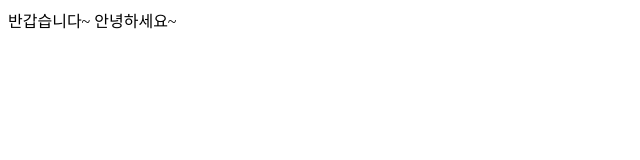
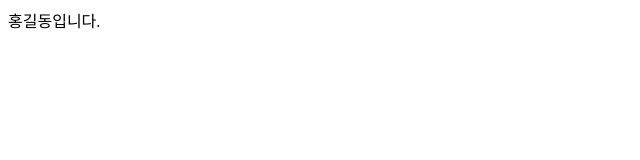
Before and after one commit to rla7166/test, a plain HTML site: page webtest/WebContent/index.html in a window 1280 px wide. Shown: the whole page, without its empty margins (0-640 px from the left). Drawn offline with Linux system fonts and the light colour scheme.

Commit message:
안녕하세요? 삭제 홍길동입니다 추가 공백라인 추가

```diff
--- a/webtest/WebContent/index.html
+++ b/webtest/WebContent/index.html
@@ -8,8 +8,9 @@
 <title>Insert title here</title>
 </head>
 <body>
-	반갑습니다~
 
-	안녕하세요~
+
+	홍길동입니다.
+
 </body>
 </html>
```
